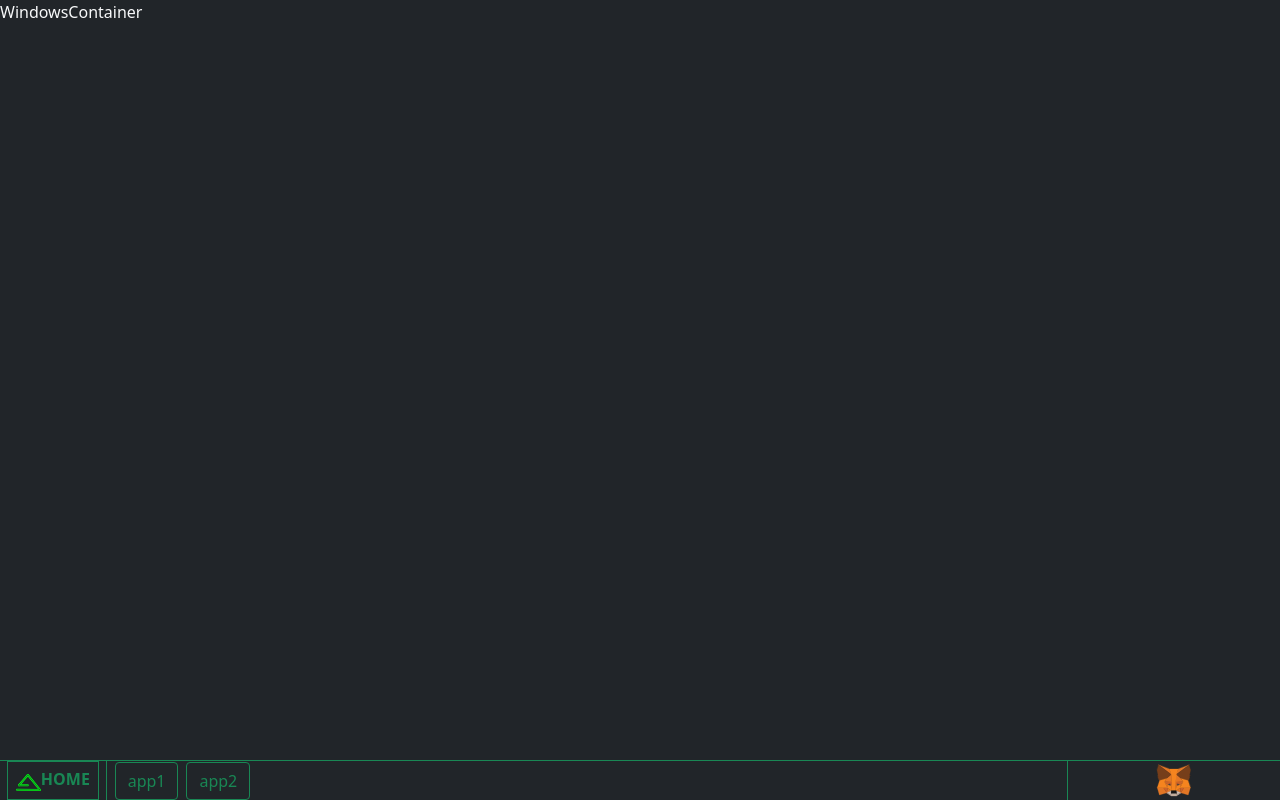
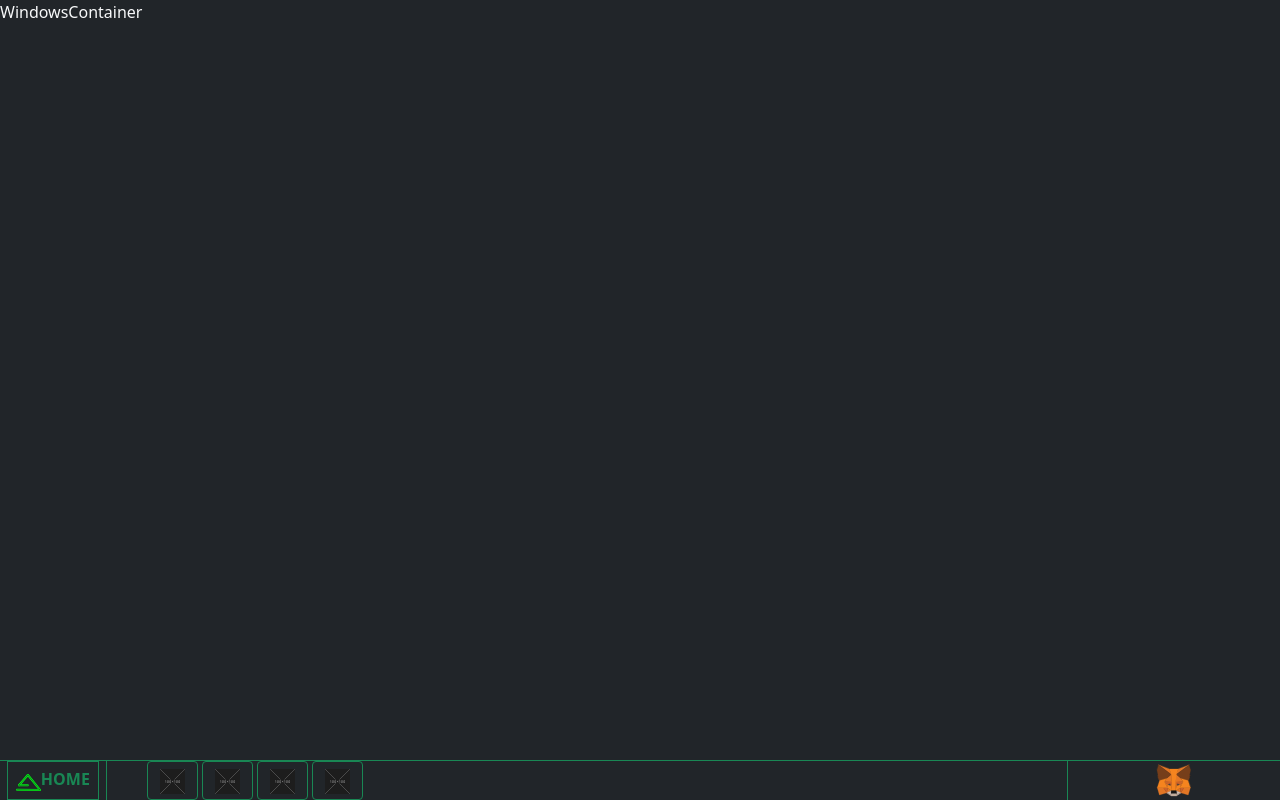
Before and after one commit to sberrus/digital-threat, a React (Vite) app: page /window in a window 1280 px wide. Built offline with nearby package versions, Linux system fonts and the light colour scheme.

Commit message:
Adding sample buttons for appbar

```diff
--- a/src/components/system/TaskBar/AppsBar/AppsBar.tsx
+++ b/src/components/system/TaskBar/AppsBar/AppsBar.tsx
@@ -1,16 +1,16 @@
-import { Col, Row } from "react-bootstrap";
+import { Col, Container } from "react-bootstrap";
+import AppsButtons from "./components/AppsButtons";
+import SampleLogo from "../../assets/sample/100x100.svg";
 
 const AppsBar = () => {
 	return (
 		<Col id="appsBar" sm={9} className="h-100 d-flex align-items-center justify-content-start">
-			<Row>
-				<Col as="button" className="btn btn-outline-success ms-2 h-75">
-					app1
-				</Col>
-				<Col as="button" className="btn btn-outline-success ms-2 h-75">
-					app2
-				</Col>
-			</Row>
+			<Container fluid className="h-100">
+				<AppsButtons logoRoute={SampleLogo} />
+				<AppsButtons logoRoute={SampleLogo} />
+				<AppsButtons logoRoute={SampleLogo} />
+				<AppsButtons logoRoute={SampleLogo} />
+			</Container>
 		</Col>
 	);
 };
--- /dev/null
+++ b/src/components/system/TaskBar/AppsBar/components/AppsButtons.tsx
@@ -0,0 +1,15 @@
+import { Button } from "react-bootstrap";
+
+type AppsButtonProps = {
+	logoRoute: string;
+};
+
+const AppsButtons = ({ logoRoute }: AppsButtonProps) => {
+	return (
+		<Button variant="outline-success" className="h-100 ms-1">
+			<img src={logoRoute} alt="sample Image" style={{ height: "100%" }} />
+		</Button>
+	);
+};
+
+export default AppsButtons;
```
Also changed, not shown: src/components/system/assets/sample/100x100.svg (added).
